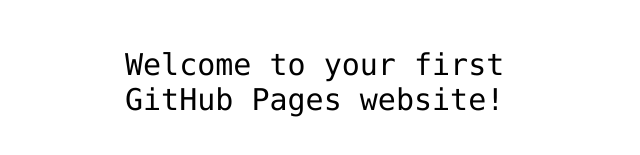
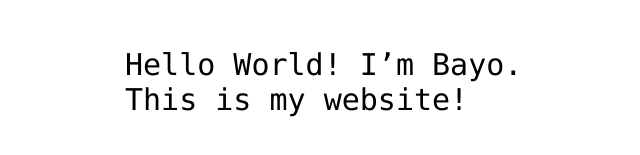
Before and after one commit to jadebayo1410/hello-world, a plain HTML site: page index.html in a window 1280 px wide. Shown: the part 341-496 px from the top of the page, without its empty margins (315-955 px from the left). Drawn offline with Linux system fonts and the light colour scheme.

Commit message:
add my username

```diff
--- a/index.html
+++ b/index.html
@@ -12,7 +12,7 @@
 <img src="https://octodex.github.com/images/daftpunktocat-thomas.gif" id="octocat" alt="octocat-gif" />
 
 <!-- Change this code here by copy and pasting your template on line 15 -->
-<p>Welcome to your first GitHub Pages website!</p>
+<p>Hello World! I’m Bayo. This is my website!</p>
 
 </body>
 </html>
```
